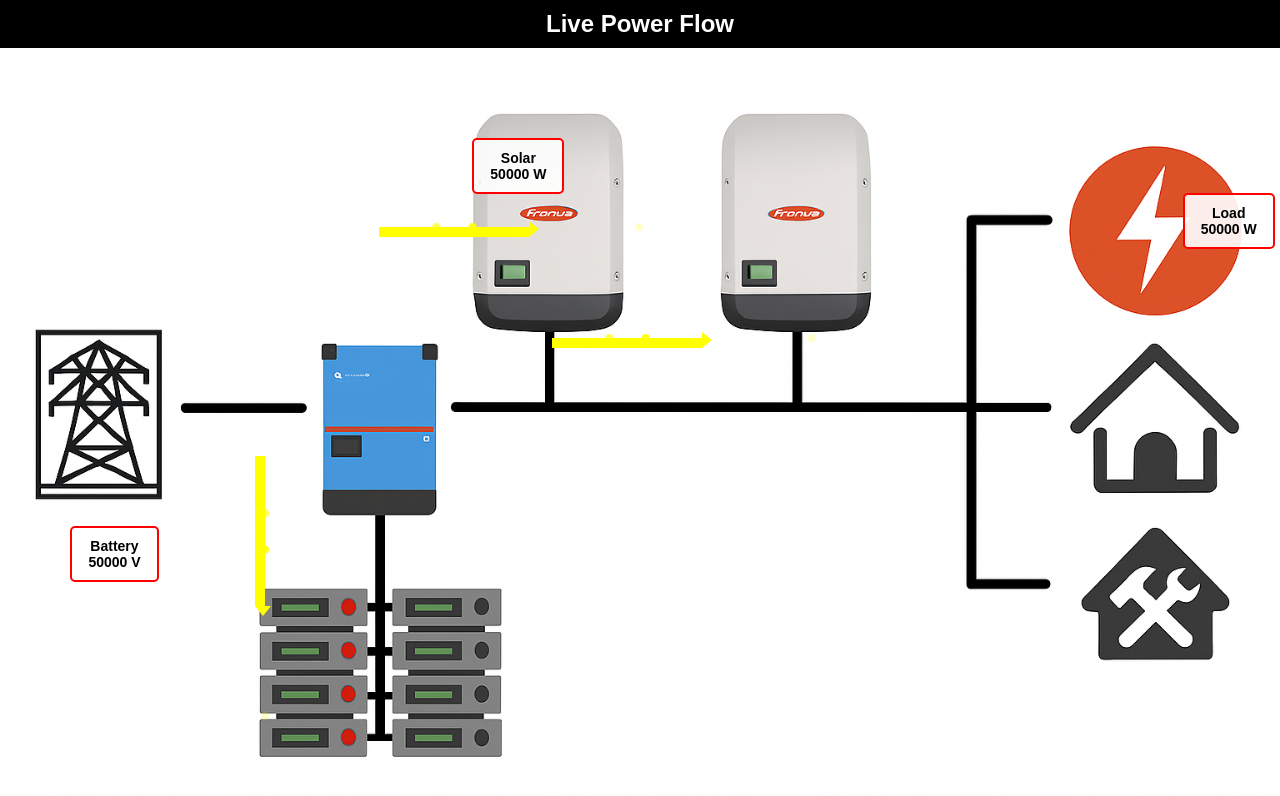
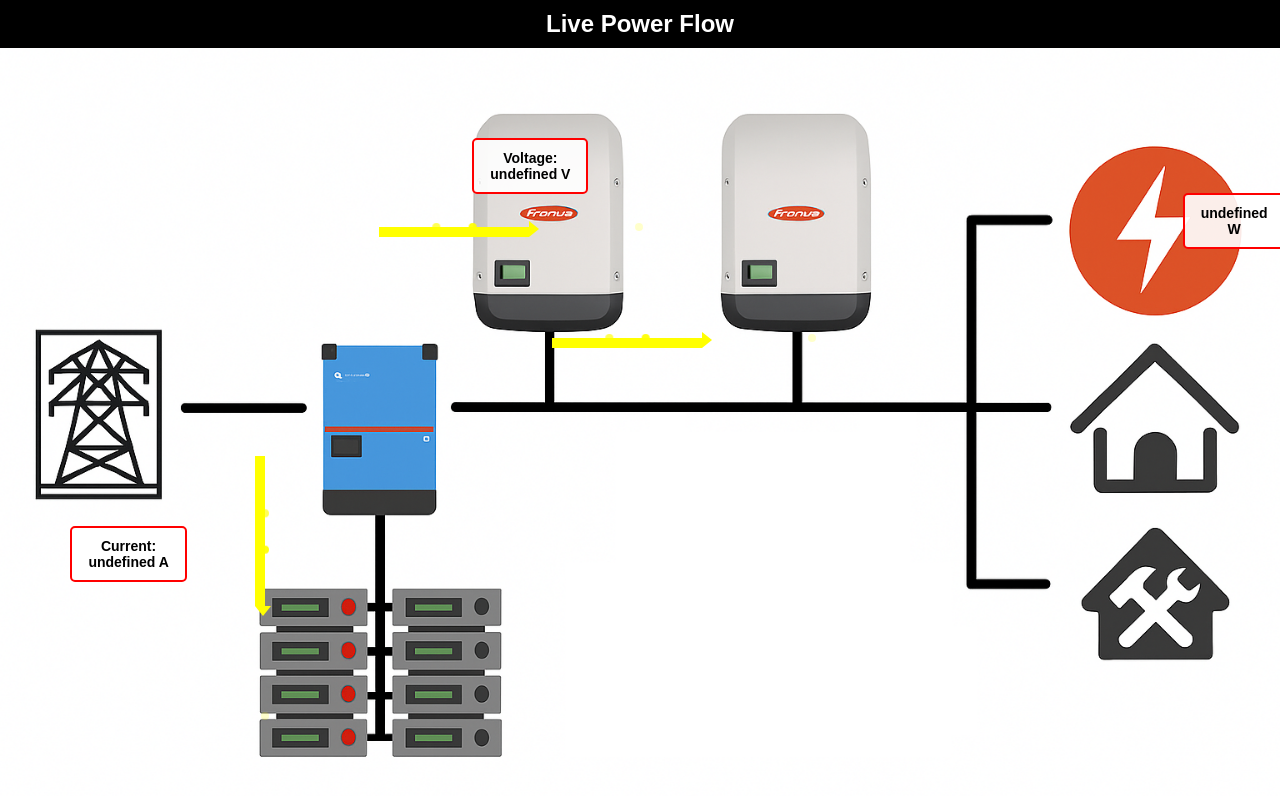
Before and after one commit to o-snoopy-o/Home-ESS, a plain HTML site: page index.html in a window 1280 px wide. Drawn offline with Linux system fonts and the light colour scheme.

Commit message:
Update index.html

```diff
--- a/index.html
+++ b/index.html
@@ -39,18 +39,17 @@
       border-radius: 5px;
     }
 
-    /* % positioning relative to image dimensions */
-    #solarBox {
+    #battery_voltage {
       top: 10.5%;
       left: 36.9%;
     }
 
-    #batteryBox {
+    #battery_current {
       top: 56%;
       left: 5.5%;
     }
 
-    #loadBox {
+    #battery_power {
       top: 17%;
       left: 92.4%;
     }
@@ -151,13 +150,12 @@
 <body>
   <h1>Live Power Flow</h1>
   <div class="container">
-    <!-- Image background -->
     <img src="https://raw.githubusercontent.com/o-snoopy-o/Home-ESS/main/Underlay.png" class="underlay">
 
     <!-- Boxes -->
-    <div class="box" id="solarBox">Solar</div>
-    <div class="box" id="batteryBox">Battery</div>
-    <div class="box" id="loadBox">Load</div>
+    <div class="box" id="battery_voltage">Voltage:</div>
+    <div class="box" id="battery_current">Current:</div>
+    <div class="box" id="battery_power">0 W</div>
 
     <!-- Arrows -->
     <div class="arrow-container arrow-solar">
@@ -198,12 +196,15 @@
         const res = await fetch("/data.json");
         if (!res.ok) throw new Error("Failed to fetch data.");
         const data = await res.json();
-        document.getElementById("solarBox").textContent = `Solar\n${data.solar} W`;
-        document.getElementById("batteryBox").textContent = `Battery\n${data.battery} V`;
-        document.getElementById("loadBox").textContent = `Load\n${data.load} W`;
+
+        // Update content with corrected labels and units
+        document.getElementById("battery_voltage").textContent = `Voltage:\n${data.battery_voltage} V`;
+        document.getElementById("battery_current").textContent = `Current:\n${data.battery_current} A`;
+        document.getElementById("battery_power").textContent = `${data.battery_power} W`;
 
         const updated = new Date(data.timestamp * 1000).toLocaleTimeString();
-        document.getElementById("liveValues").textContent = `Last updated: ${updated}`;
+        document.getElementById("liveValues").textContent =
+          `Last updated: ${updated}`;
         document.getElementById("error").textContent = "";
       } catch (err) {
         document.getElementById("error").textContent = "❌ Failed to load data.";
@@ -211,7 +212,7 @@
     }
 
     fetchData();
-    setInterval(fetchData, 5000);
+    setInterval(fetchData, 5000); // refresh every 5 sec
   </script>
 </body>
 </html>
```
